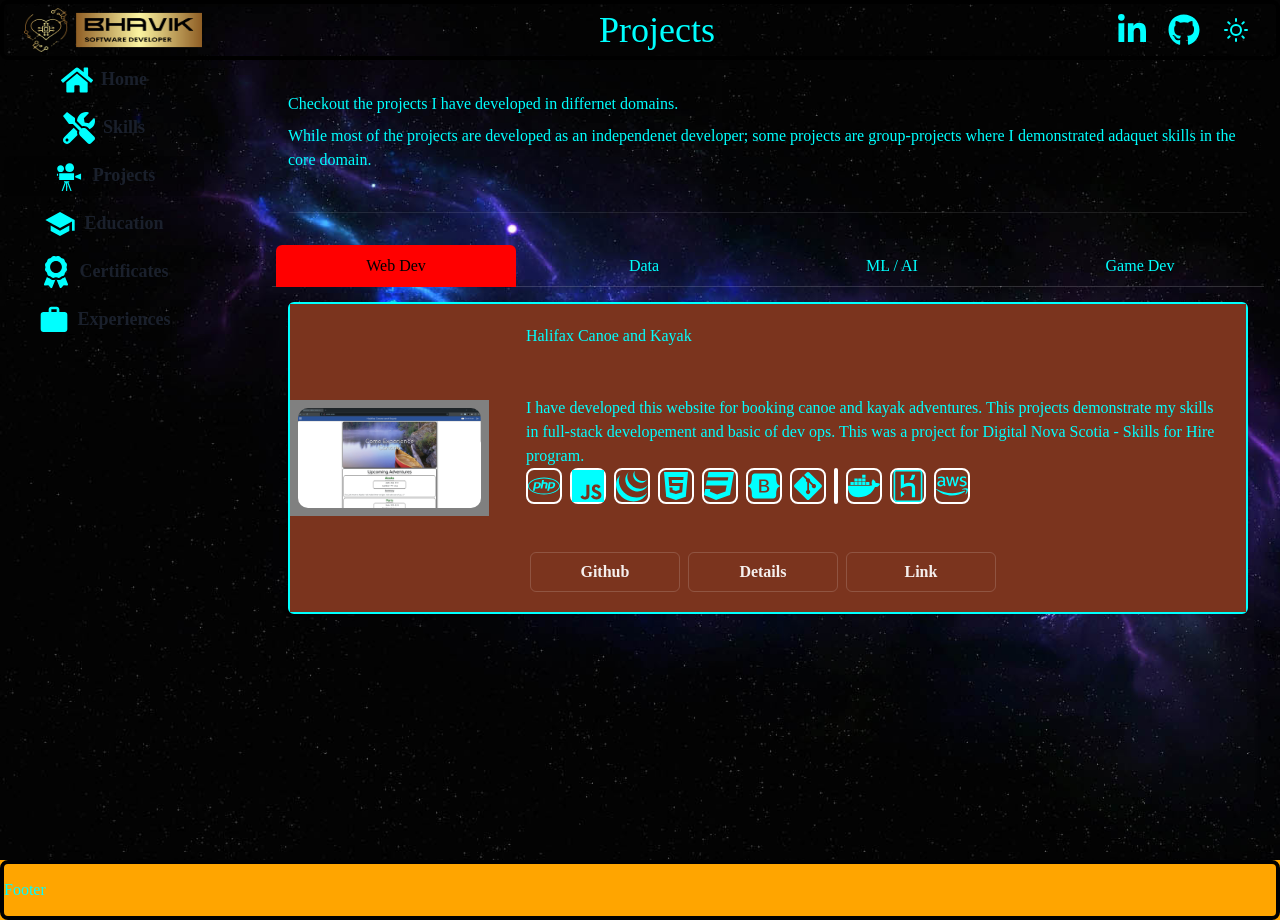
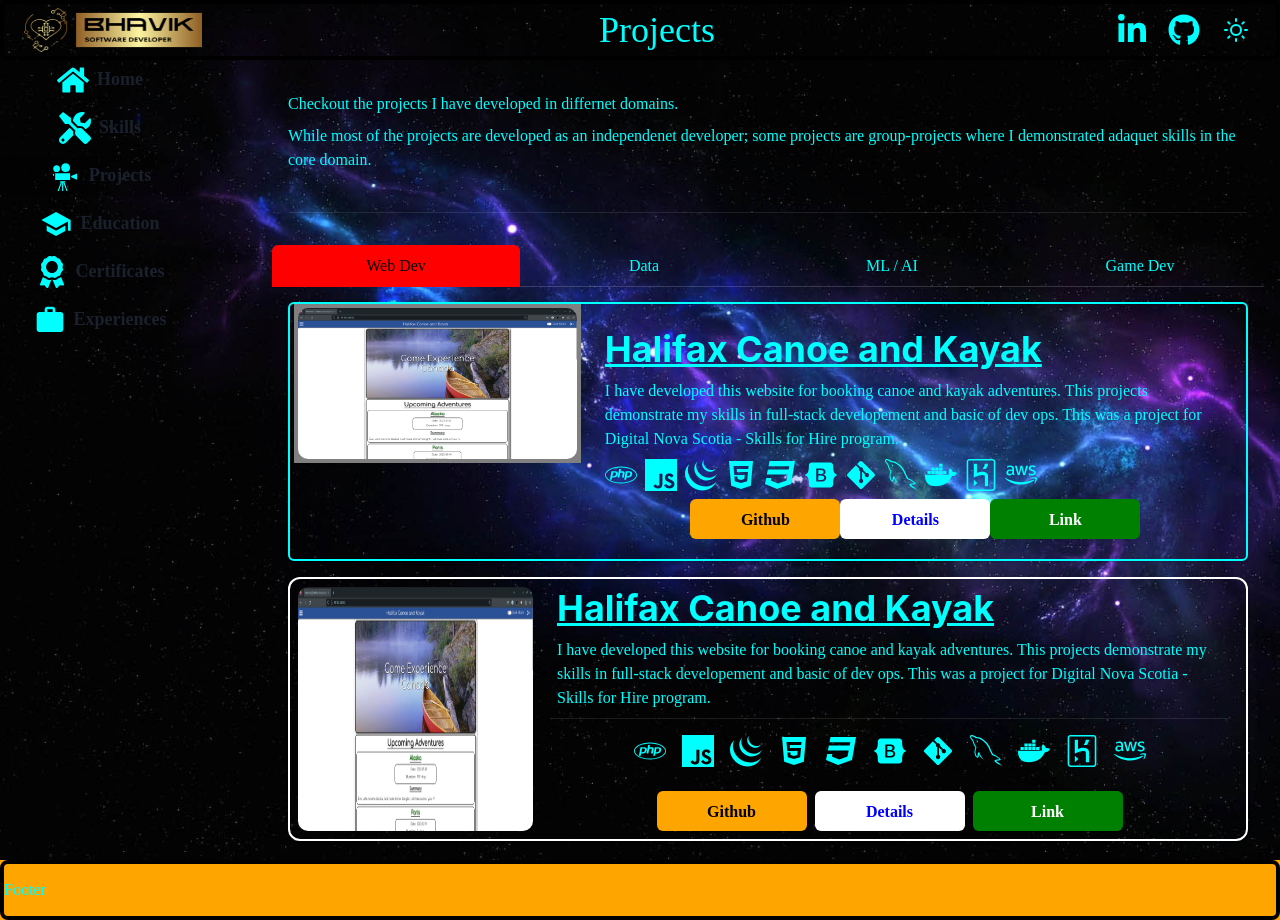
Before and after one commit to bhavik-knight/portfolio-chakra, a React (Vite) app in the folder react/frontend/: page / in a window 1280 px wide. Both pictures are taken after a click on the button "Projects". Built offline with nearby package versions, Linux system fonts and the light colour scheme.

Commit message:
created another card design for the project

```diff
--- a/react/frontend/src/App.css
+++ b/react/frontend/src/App.css
@@ -19,10 +19,11 @@
 }
 
 .footer {
-    position: sticky;
-    bottom: 0;
+    position: absolute;
+    margin-top: auto;
     left: 0;
     right: 0;
+    bottom: 0;
 }
 
 .navbar {
--- a/react/frontend/src/components/Header.css
+++ b/react/frontend/src/components/Header.css
@@ -4,11 +4,11 @@
     padding: 4px;
 }
 
-button {
+.navbar button {
     margin-inline: 4px;
 }
 
-button:hover {
+.navbar button:hover {
     border: 2px solid cyan;
 }
 
--- a/react/frontend/src/components/Icons.jsx
+++ b/react/frontend/src/components/Icons.jsx
@@ -25,7 +25,7 @@ import { FaGitAlt } from "@react-icons/all-files/fa/FaGitAlt"
 import { SiAmazonaws } from "@react-icons/all-files/si/SiAmazonaws"
 import { SiHeroku } from "@react-icons/all-files/si/SiHeroku"
 import { FaDocker } from "@react-icons/all-files/fa/FaDocker"
-import { useMediaQuery } from "@chakra-ui/react"
+import { GrMysql } from "@react-icons/all-files/gr/GrMysql"
 
 const size = "32px"
 
@@ -50,6 +50,7 @@ const icons = {
     "aws": <SiAmazonaws fontSize={size} />,
     "heroku": <SiHeroku fontSize={size} />,
     "docker": <FaDocker fontSize={size} />,
+    "mysql": <GrMysql fontSize={size} />,
 }
 
 export { icons }
--- a/react/frontend/src/components/Projects.css
+++ b/react/frontend/src/components/Projects.css
@@ -12,3 +12,7 @@
     transform: scale(1.1);
     transition: 0.3s ease-out;
 }
+
+.projectSkills:hover {
+    transition: 0.3s ease-out;
+}
--- a/react/frontend/src/components/Projects.jsx
+++ b/react/frontend/src/components/Projects.jsx
@@ -1,6 +1,8 @@
 import { projects } from "../data/portfolio_db.json"
 import { useState } from "react"
 import {
+    Tooltip,
+    Center,
     Box,
     Flex,
     Button,
@@ -27,42 +29,96 @@ function Projects() {
 
     function getProjectCard(projectList) {
         return projectList.map(project =>
+            <>
                 <Card key={nanoid()} bg="none" border="2px solid cyan" maxH="500px" justifyContent="center">
-                <HStack p={0} bg="orange.800">
-                    <Flex p={2} bg="gray" width="40%" maxW="50%">
+                    <Flex m={0} p={0} bg="">
+                        <Flex mx={1} p={1} bg="gray" height="100%" maxW="30%">
                             <Img src={project.displayImg} className="projectDisplayImg" />
                         </Flex>
 
-                    <Divider orientation="vertical" />
-
                         <Stack>
-                        <CardHeader>
-                            {project.title}
-                        </CardHeader>
                             <CardBody>
-                            <Text>
+                                <Heading my={1} px="auto" textDecoration="underline">{project.title}</Heading>
+                                <Text my={2}>
                                     {project.description}
                                 </Text>
-                            <Wrap>
+                                <Wrap my={2}>
                                     {
                                         project.technologies.map(tech => {
                                             return (
-                                            <WrapItem key={nanoid()} spacing={2} border="2px solid white" borderRadius="8px">
+                                                <WrapItem
+                                                    key={nanoid()}
+                                                    spacing={2}
+                                                    // border="2px solid white"
+                                                    borderRadius="8px"
+                                                >
                                                     {icons[tech]}
                                                 </WrapItem>
                                             )
                                         })
                                     }
                                 </Wrap>
+                                <Flex mt={2} justifyContent="center">
+                                    <Button width="150px" bg="orange" color="black">Github</Button>
+                                    <Button width="150px" bg="white" color="blue">Details</Button>
+                                    <Button width="150px" bg="green" color="white">Link</Button>
+                                </Flex>
                             </CardBody>
-                        <CardFooter>
-                            <Button variant="outline" width="150px">Github</Button>
-                            <Button variant="outline" width="150px">Details</Button>
-                            <Button variant="outline" width="150px">Link</Button>
+                        </Stack>
+                    </Flex >
+                </Card >
+
+                <Card border="2px solid white" mt={4} p={2} bg="none" size={{ base: "sm", md: "lg" }}>
+                    <Stack direction={{ base: "column", md: "row" }} justifyContent="center">
+                        <Flex maxW={{ base: "100%", md: "25%" }}>
+                            <Img src={project.displayImg} className="projectDisplayImg" />
+                        </Flex>
+                        <Flex>
+                            <Stack>
+                                <CardHeader px={4} py={0}>
+                                    <Heading textDecoration="underline">
+                                        {project.title}
+                                    </Heading>
+                                </CardHeader> p={0}
+                                <CardBody p={0}>
+                                    <Text px={4}>
+                                        {project.description}
+                                    </Text>
+                                    <Divider width="95%" px={2} mx="auto" my={2} />
+                                    <Flex justifyContent="center">
+                                        <Wrap my={2} spacing={4}>
+                                            {
+                                                project.technologies.map(tech => {
+                                                    return (
+                                                        <Tooltip label={tech} aria-label={tech} hasArrow>
+                                                            <WrapItem
+                                                                key={nanoid()}
+                                                                className="projectSkills"
+                                                                borderRadius="8px"
+                                                            >
+                                                                {icons[tech]}
+                                                            </WrapItem>
+                                                        </Tooltip>
+                                                    )
+                                                })
+                                            }
+                                        </Wrap>
+
+                                    </Flex>
+                                </CardBody>
+                                <CardFooter p={0} justifyContent="center">
+                                    <Wrap mt={2}>
+                                        <Button width="150px" bg="orange" color="black">Github</Button>
+                                        <Button width="150px" bg="white" color="blue">Details</Button>
+                                        <Button width="150px" bg="green" color="white">Link</Button>
+                                    </Wrap>
                                 </CardFooter>
                             </Stack>
-                </HStack >
+                        </Flex>
+                    </Stack>
+
                 </Card >
+            </>
         )
     }
 
--- a/react/frontend/src/index.css
+++ b/react/frontend/src/index.css
@@ -4,3 +4,7 @@
   padding: 0;
   color: cyan;
 }
+
+body {
+  min-height: 100vh;
+}
```
Lines whose indentation alone changed are shown as unchanged.
